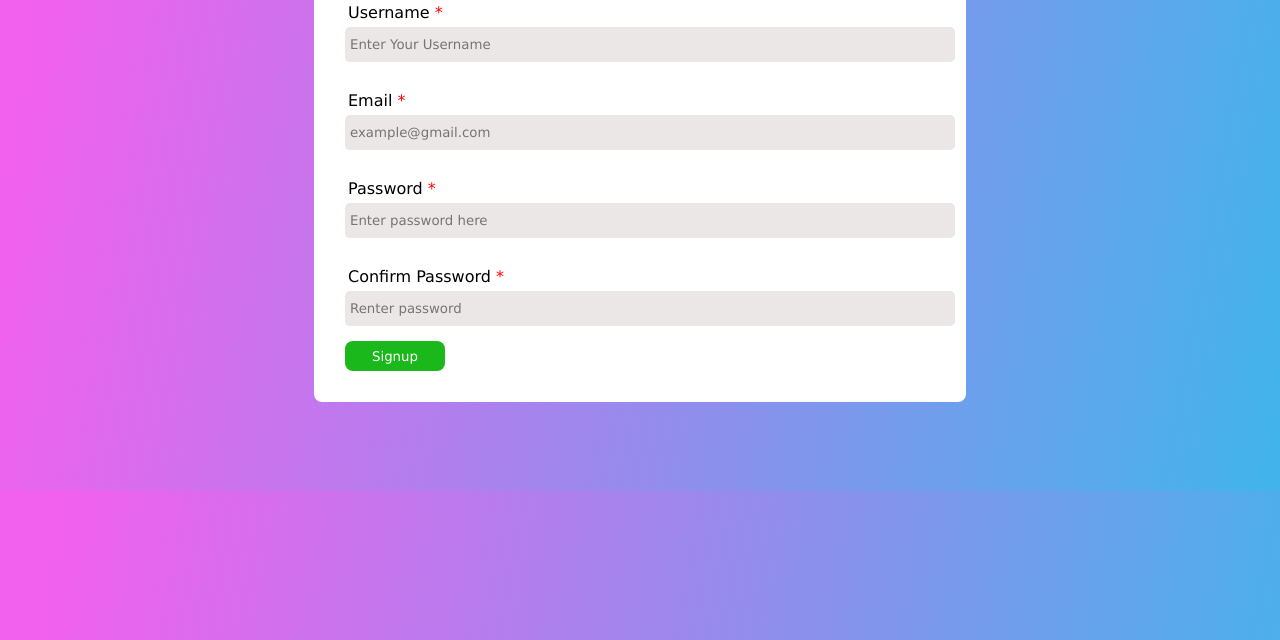
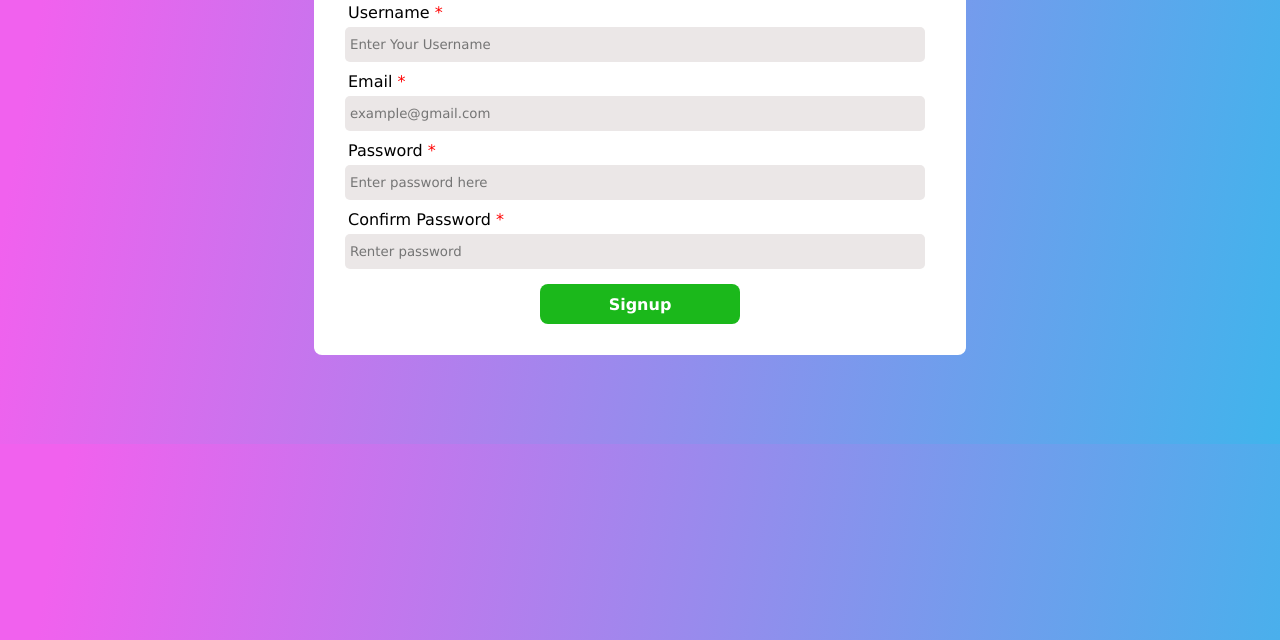
Before and after one commit to Vipinnnn/signupform-validation, a plain HTML site: page index.html in a window 1280 px wide. Shown: the part 160-800 px from the top of the page. Drawn offline with Linux system fonts and the light colour scheme.

Commit message:
CSS improve

```diff
--- a/app.js
+++ b/app.js
@@ -13,13 +13,13 @@ function setError(id,error){
 function validateForm(e){
     let userName = document.forms["myForm"]["uName"].value;
     const email = document.forms["myForm"]["email"].value;
-const password = document.forms["myForm"]["password"].value;
-const rePassword = document.forms["myForm"]["rePassword"].value;
+    const password = document.forms["myForm"]["password"].value;
+    const rePassword = document.forms["myForm"]["rePassword"].value;
     let returnval = true;
     console.log(userName);
 
 if(userName === ""){
-   setError(uNameErr, "Please Enter Valid Username")
+   setError(uNameErr, "Username cannot be empty")
 
     returnval = false;
 }
@@ -34,7 +34,7 @@ if(password.length <6){
     returnval = false;
 }
 if(rePassword !== password){
-    setError(rePasswordErr, "Entered Passwords doesnot match")
+    setError(rePasswordErr, "Entered Passwords do not match")
 
     returnval = false;
 }
--- a/index.html
+++ b/index.html
@@ -16,21 +16,22 @@
 
             <div class="input-items">
             <label for="">Username <span>*</span></label>
-            <input type="text" id="uName" name="uName" placeholder="Enter Your Username"> <br>
+            <input type="text" id="uName" name="uName" placeholder="Enter Your Username">
             <p id="uNameErr"></p>
             <label for="">Email <span>*</span></label>
-            <input type="email" id="email" name="email" placeholder="example@gmail.com"> <br>
+            <input type="email" id="email" name="email" placeholder="example@gmail.com">
             <p id="emailErr"></p>
             <label for="">Password <span>*</span></label>
-            <input type="password" id="password" name="password" placeholder="Enter password here"> <br>
+            <input type="password" id="password" name="password" placeholder="Enter password here">
             <p id="passwordErr"></p>
             <label for="">Confirm Password <span>*</span></label>
             <input type="password"  id="rePassword" name="rePassword" placeholder="Renter password">
             <p id="rePasswordErr"></p>
         </div>
         </div>
-
+            <div class="btn">
             <button  id="signup">Signup</button>
+            </div>
         </form>
     </div>
 
--- a/styles.css
+++ b/styles.css
@@ -22,10 +22,6 @@ display: flex;
     border-radius: 8px;
     padding: 2%;
 
-
-
-
-
 }
 
 
@@ -41,7 +37,7 @@ input{
     border: none;
     background-color: rgb(235, 231, 231);
     border-radius: 5px;
-    width: 100%;
+    width: 95%;
     height: 25px;
 
 
@@ -59,7 +55,10 @@ h1{
 
 
 }
-
+.btn{
+    display: flex;
+    justify-content: center;
+}
 button{
 
     margin: 5px;
@@ -67,9 +66,12 @@ button{
     border: none;
     color: white;
     background-color: rgb(27, 184, 27);
-    width: 100px;
-    height: 30px;
+    width: 200px;
+    height: 40px;
     text-align: center;
+    font-size: 1rem;
+    font-weight: 600;
+
 }
 button:hover{
     background-color: greenyellow;
@@ -81,3 +83,14 @@ p{
     padding: 5px;
     padding-top: 0%;
 }
+
+
+@media (max-width: 600px) {
+input{
+    width: 80%;
+}
+button{
+    width: 100px;
+}
+
+}
```
Lines whose indentation alone changed are shown as unchanged.
